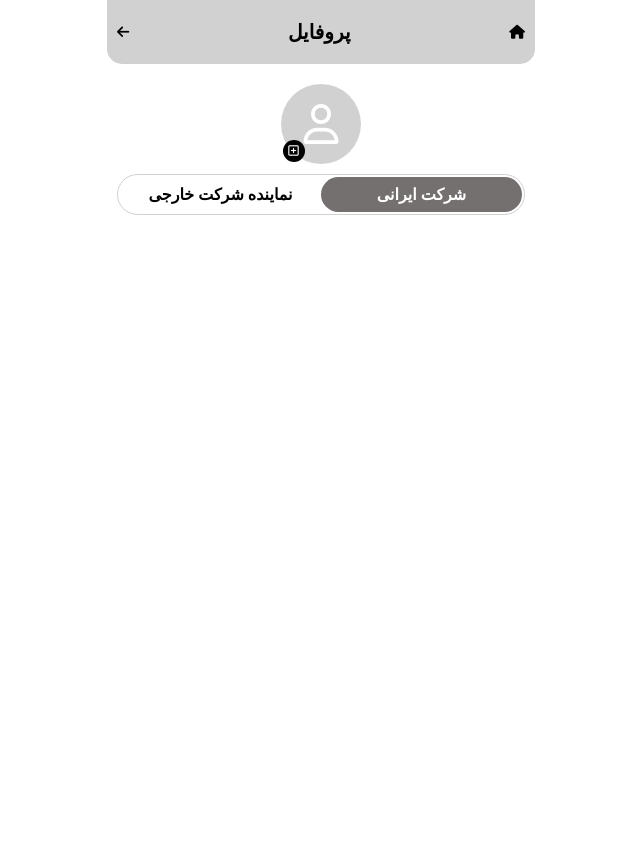
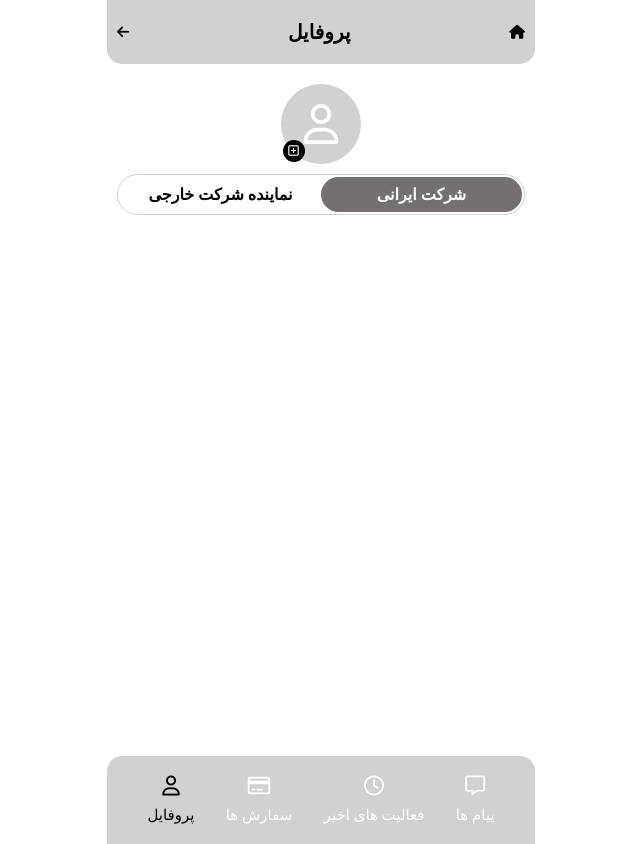
Before and after one commit to abolfazl-jmd/mabna-task, a React (Create React App) app: page / in a window 1280 px wide. Shown: the whole page, without its empty margins (319-959 px from the left). Built offline with nearby package versions, Linux system fonts and the light colour scheme.

Commit message:
add navbar component

```diff
--- a/src/App.css
+++ b/src/App.css
@@ -28,6 +28,4 @@ body {
   position: relative;
   width: 42.8rem;
   height: 84.4rem;
-  max-width: 42.8rem;
-  max-height: 84.4rem;
 }
--- /dev/null
+++ b/src/Components/navbar-component/Navbar.js
@@ -0,0 +1,30 @@
+import styles from "./Navbar.module.css";
+
+const Navbar = () => {
+  return (
+    <nav className={`${styles.navbar}`}>
+      <ul className={`${styles.navbar__list}`}>
+        <li className={`${styles.navbar__list__item}`}>
+          <i className={`fa-regular fa-message ${styles.icon}`}></i>
+          <span className={`${styles.list__item__name}`}>پیام ها</span>
+        </li>
+        <li className={`${styles.navbar__list__item}`}>
+          <i className={`fa-regular fa-clock ${styles.icon}`}></i>
+          <span className={`${styles.list__item__name}`}>فعالیت های اخیر</span>
+        </li>
+        <li className={`${styles.navbar__list__item}`}>
+          <i className={`fa-regular fa-credit-card ${styles.icon}`}></i>
+          <span className={`${styles.list__item__name}`}>سفارش ها</span>
+        </li>
+        <li
+          className={`${styles.navbar__list__item} ${styles.navbarActiveItem}`}
+        >
+          <i className={`fa-regular fa-user ${styles.icon}`}></i>
+          <span className={`${styles.list__item__name}`}>پروفایل</span>
+        </li>
+      </ul>
+    </nav>
+  );
+};
+
+export default Navbar;
--- /dev/null
+++ b/src/Components/navbar-component/Navbar.module.css
@@ -0,0 +1,62 @@
+.icon {
+  font-size: 1.4rem;
+  cursor: pointer;
+}
+.navbar {
+  background-color: var(--sideBar-background-color);
+  position: sticky;
+  bottom: 0;
+  width: 100%;
+  border-radius: 1.5rem 1.5rem 0 0;
+  padding: 1rem;
+}
+
+.navbar__list {
+  display: flex;
+  align-items: center;
+  justify-content: space-between;
+  width: 90%;
+  margin: auto;
+  padding: 1rem;
+}
+
+.navbar__list__item {
+  display: flex;
+  flex-direction: column;
+  align-items: center;
+  gap: 1rem;
+  cursor: pointer;
+  transition: all 0.2s ease-in;
+}
+
+.navbar__list__item .icon {
+  font-size: 2rem;
+  color: var(--primary-background-color);
+}
+
+.navbar__list__item .list__item__name {
+  color: var(--primary-background-color);
+  font-size: 1.5rem;
+}
+
+.navbar__list__item:hover .icon {
+  color: #000;
+}
+
+.navbar__list__item:hover .list__item__name {
+  color: #000;
+}
+
+.navbar__list__item.navbarActiveItem .icon {
+  color: #000;
+}
+
+.navbar__list__item.navbarActiveItem .list__item__name {
+  color: #000;
+}
+
+@media screen and (min-width: 768px) {
+  .navbar {
+    position: absolute;
+  }
+}
--- a/src/Layout/Layout.js
+++ b/src/Layout/Layout.js
@@ -1,4 +1,5 @@
 import Headers from "../Components/header-component/Headers";
+import Navbar from "../Components/navbar-component/Navbar";
 import styles from "./Layout.module.css";
 
 const Layout = ({ children }) => {
@@ -6,6 +7,7 @@ const Layout = ({ children }) => {
     <>
       <Headers />
       <div class={`${styles.container}`}>{children}</div>
+      <Navbar />
     </>
   );
 };
```
